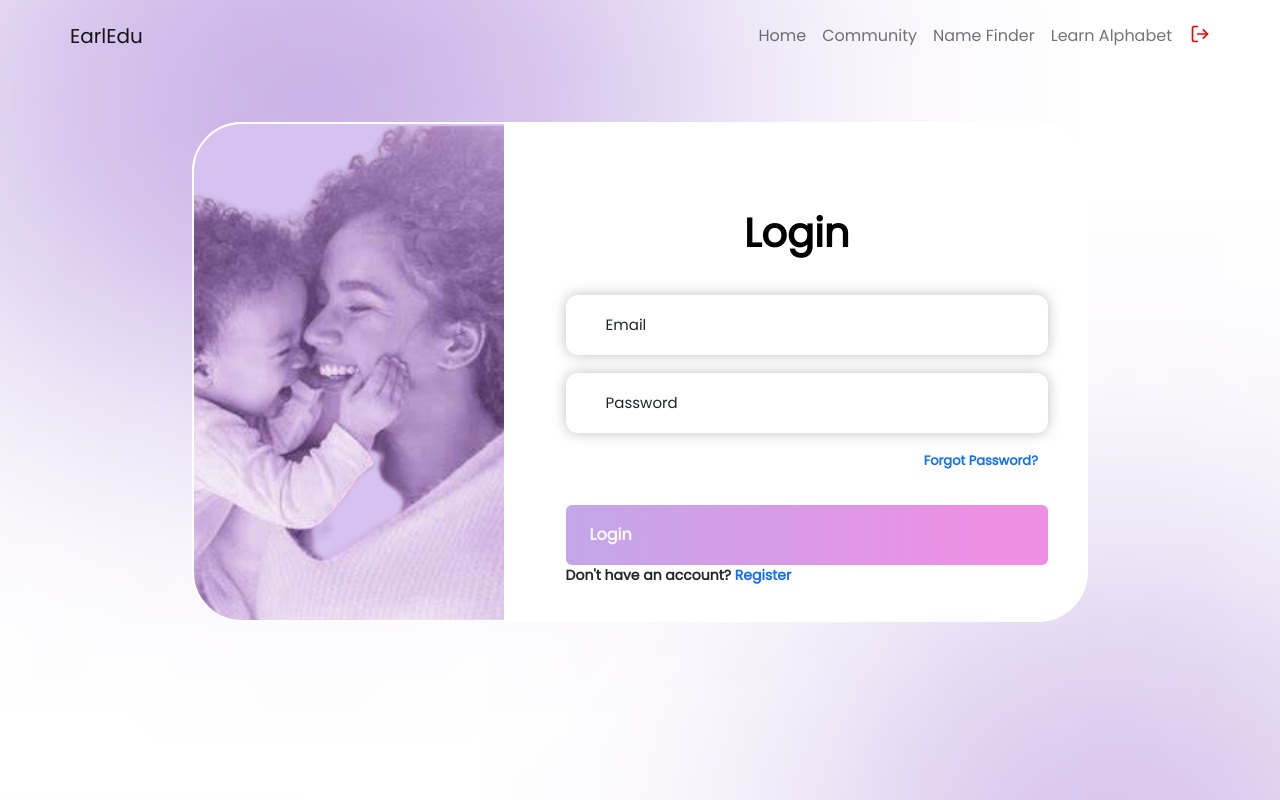
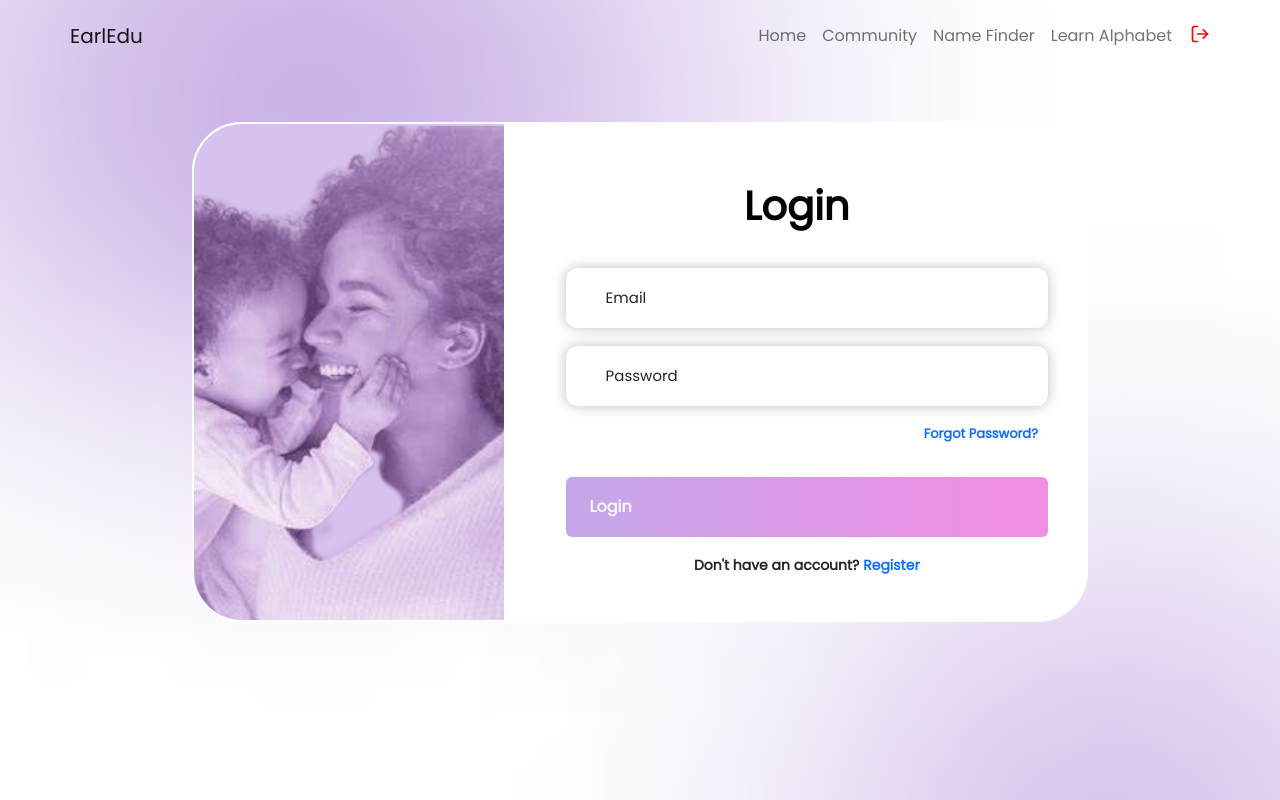
Before and after one commit to 191110562/earl-edu, a React (Create React App) app: page / in a window 1280 px wide. Built offline with nearby package versions, Linux system fonts and the light colour scheme; no server answers.

Commit message:
Minor forget page tag p css changes

```diff
--- a/src/styles/style.css
+++ b/src/styles/style.css
@@ -228,10 +228,6 @@ input:focus~label {
     font-weight: bolder;
 }
 
-.formbox .form .reg-form {
-    position: absolute;
-    margin-top: 270px;
-}
 
 @media only screen and (max-width: 600px) {
     .card-main .btn-back {
```
